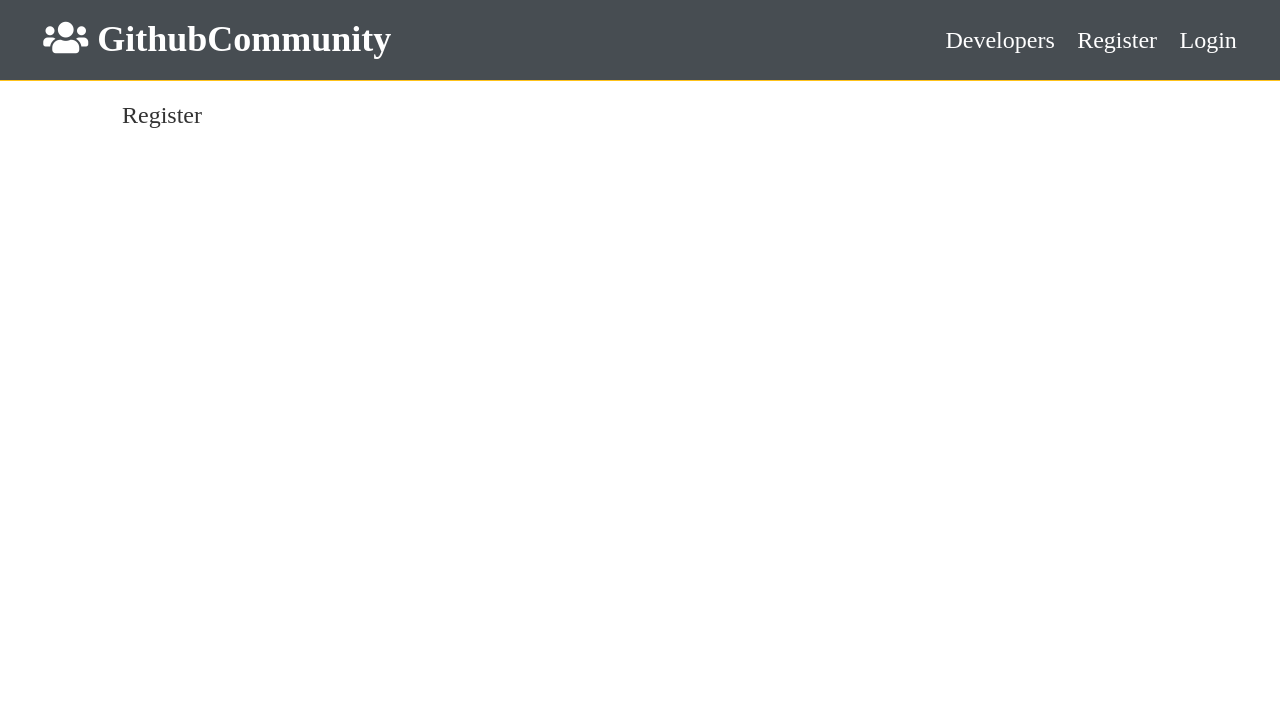
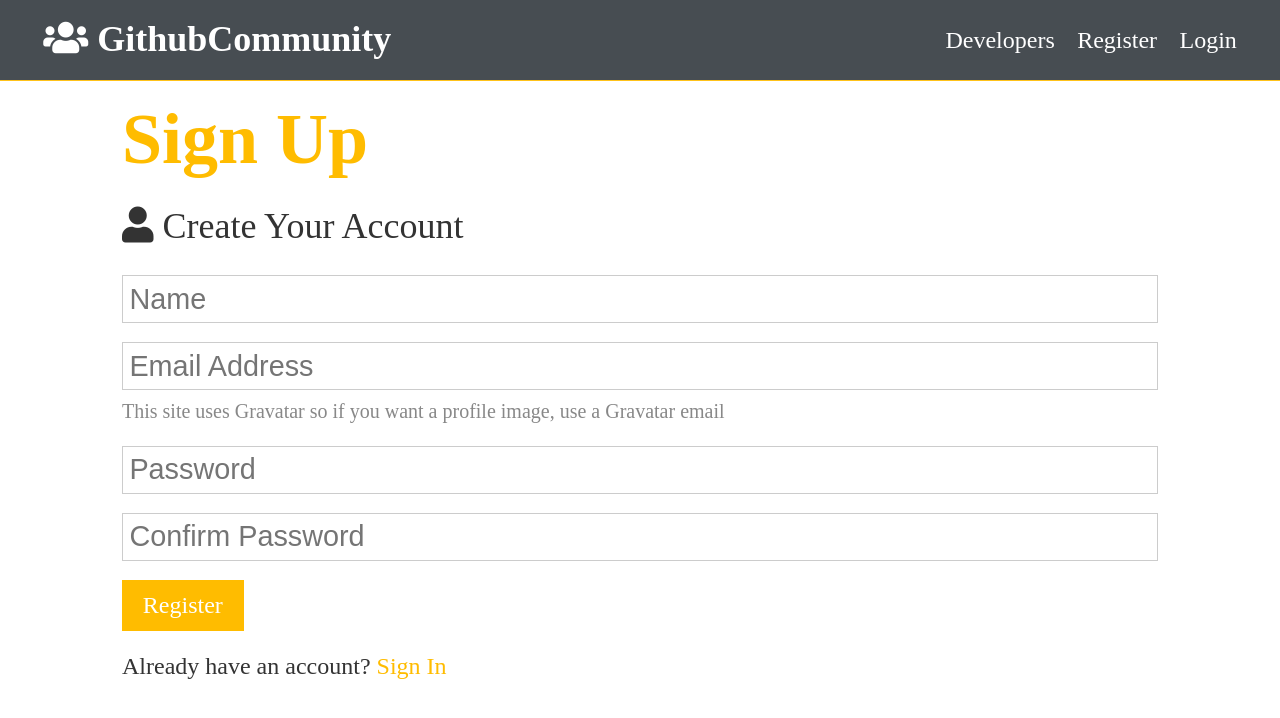
Before and after one commit to mmajerski/github-service, a React (Create React App) app in the folder client/: page /register in a window 1280 px wide. Shown: the top 718 px of the page. Built offline with nearby package versions, Linux system fonts and the light colour scheme; a web font is replaced by a local one.

Commit message:
register user with hooks

```diff
--- a/client/src/components/auth/Register.js
+++ b/client/src/components/auth/Register.js
@@ -1,7 +1,85 @@
-import React from "react";
+import React, { Fragment, useState } from "react";
 
 const Register = () => {
-  return <div>Register</div>;
+  const [formData, setFormData] = useState({
+    name: "",
+    email: "",
+    password: "",
+    confirmPassword: ""
+  });
+
+  const { name, email, password, confirmPassword } = formData;
+
+  const onChange = (e) =>
+    setFormData({ ...formData, [e.target.name]: e.target.value });
+
+  const onSubmit = (e) => {
+    e.preventDefault();
+    if (password !== confirmPassword) {
+      console.log("Passwords do not match");
+    } else {
+      console.log(formData);
+    }
+  };
+
+  return (
+    <Fragment>
+      <h1 className="large text-primary">Sign Up</h1>
+      <p className="lead">
+        <i className="fas fa-user"></i> Create Your Account
+      </p>
+      <form className="form" onSubmit={(e) => onSubmit(e)}>
+        <div className="form-group">
+          <input
+            type="text"
+            placeholder="Name"
+            name="name"
+            value={name}
+            onChange={(e) => onChange(e)}
+            required
+          />
+        </div>
+        <div className="form-group">
+          <input
+            type="email"
+            placeholder="Email Address"
+            name="email"
+            value={email}
+            onChange={(e) => onChange(e)}
+            required
+          />
+          <small className="form-text">
+            This site uses Gravatar so if you want a profile image, use a
+            Gravatar email
+          </small>
+        </div>
+        <div className="form-group">
+          <input
+            type="password"
+            placeholder="Password"
+            name="password"
+            minLength="6"
+            value={password}
+            onChange={(e) => onChange(e)}
+          />
+        </div>
+        <div className="form-group">
+          <input
+            type="password"
+            placeholder="Confirm Password"
+            name="confirmPassword"
+            minLength="6"
+            value={confirmPassword}
+            onChange={(e) => onChange(e)}
+          />
+        </div>
+        <input type="submit" className="btn btn-primary" value="Register" />
+      </form>
+      <p className="my-1">
+        Already have an account? <a href="login.html">Sign In</a>
+      </p>
+    </Fragment>
+  );
 };
 
 export default Register;
```
